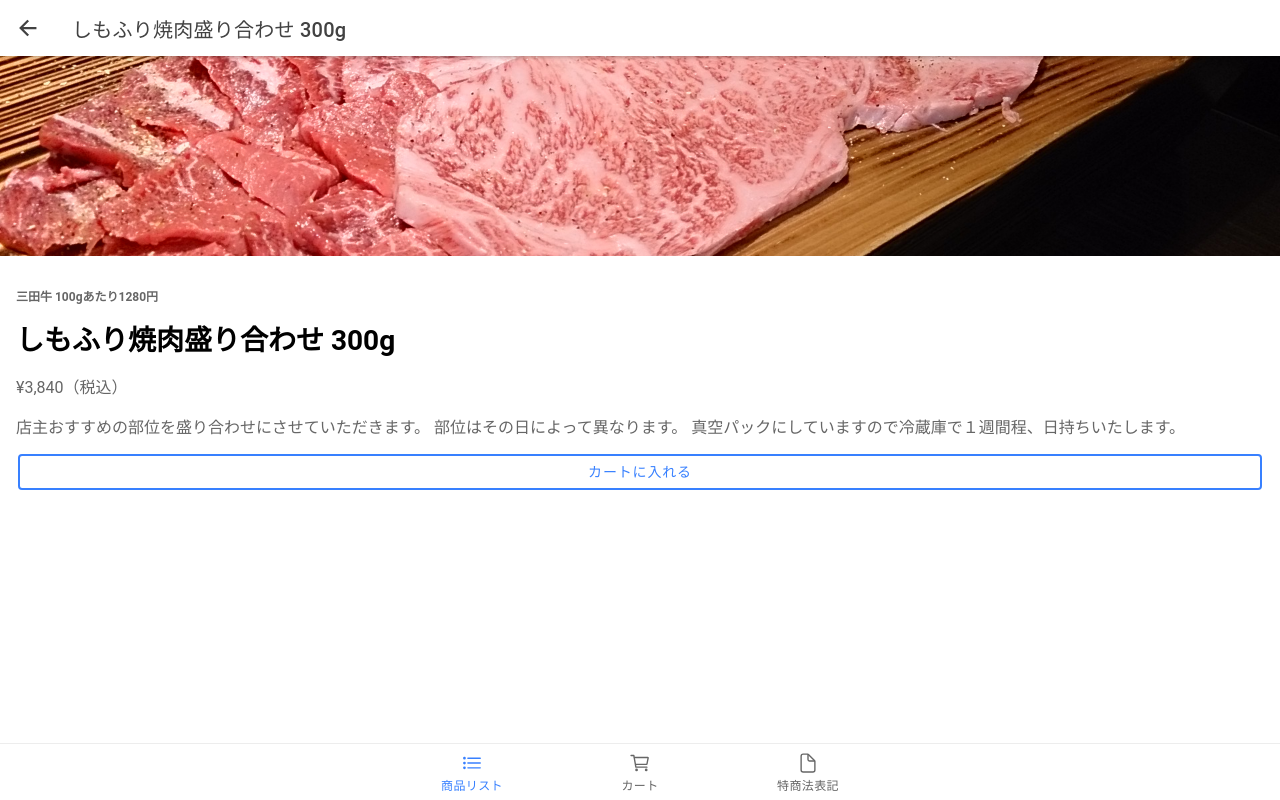
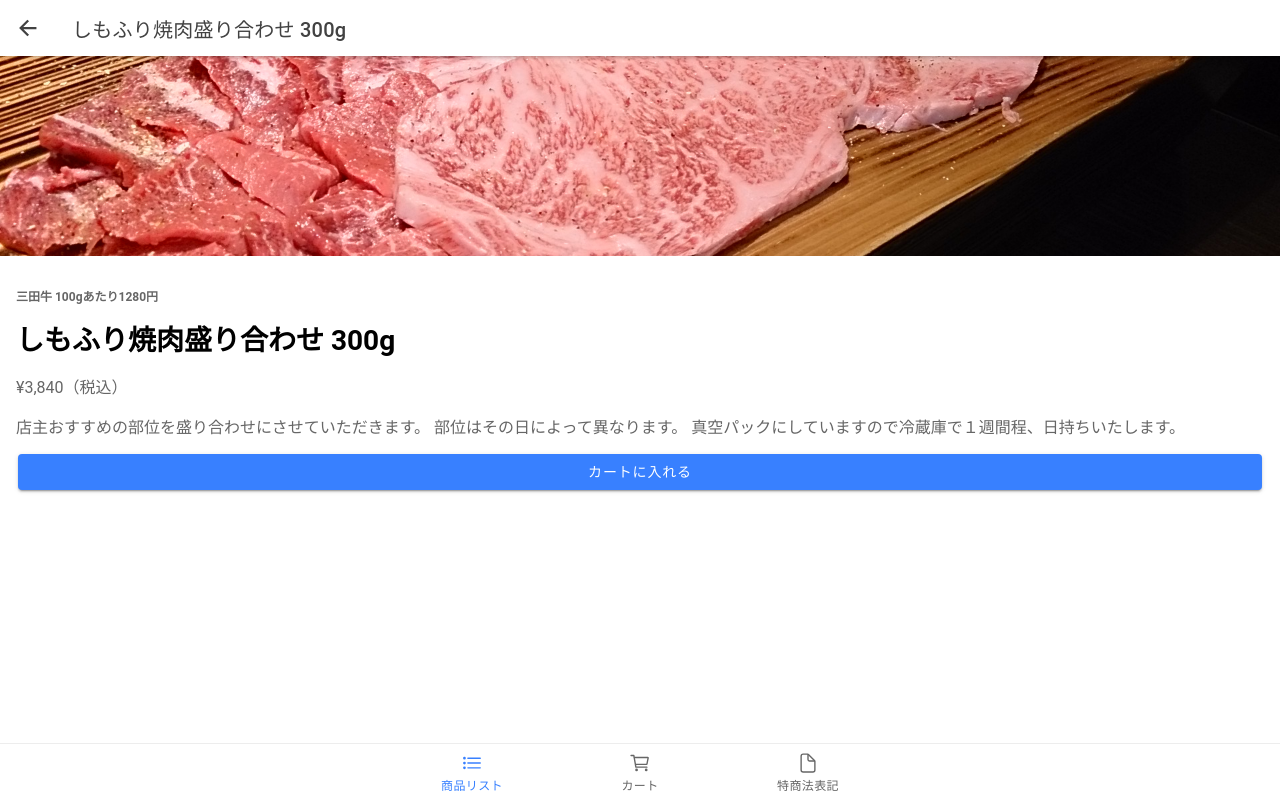
Before and after one commit to ionic-jp/stripe-ionic-react-sample, a React (Create React App) app: page /tab1/item/1 in a window 1280 px wide. Built offline with nearby package versions, Linux system fonts and the light colour scheme.

Commit message:
fix(): ボタンの切り替えを修正

```diff
--- a/src/pages/Item.tsx
+++ b/src/pages/Item.tsx
@@ -52,15 +52,9 @@ const Item: React.FC<ItemPageProps> = ({ match }) => {
           <h1>{item?.title}</h1>
           <p>¥{item?.price.toLocaleString()}（税込）</p>
           <p>{item?.description}</p>
-          {!isCart ? (
-            <IonButton expand="block" fill="outline" onClick={() => addItemToCart(item?.id, !isCart)}>
-              カートに入れる
-            </IonButton>
-          ) : (
-            <IonButton expand="block" fill="outline" onClick={() => addItemToCart(item?.id, !isCart)}>
-              カートから削除
-            </IonButton>
-          )}
+          <IonButton expand="block" fill={isCart ? 'outline' : undefined} onClick={() => addItemToCart(item?.id, !isCart)}>
+            {!isCart ? 'カートに入れる' : 'カートから削除'}
+          </IonButton>
         </div>
 
         <IonToast color="primary" isOpen={showToast} onDidDismiss={() => setShowToast(false)} message={item?.title + 'を変更しました'} duration={2000} />
```
